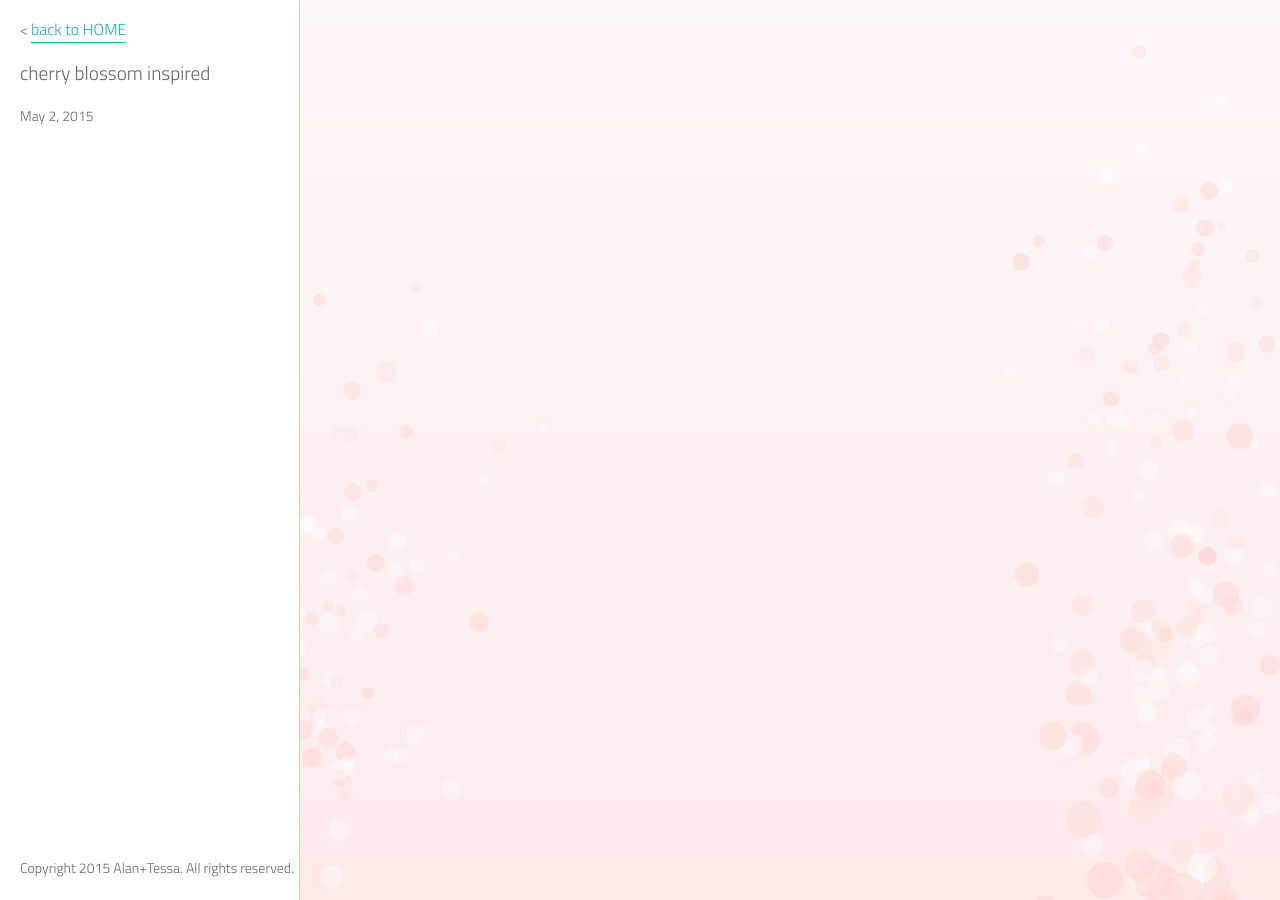
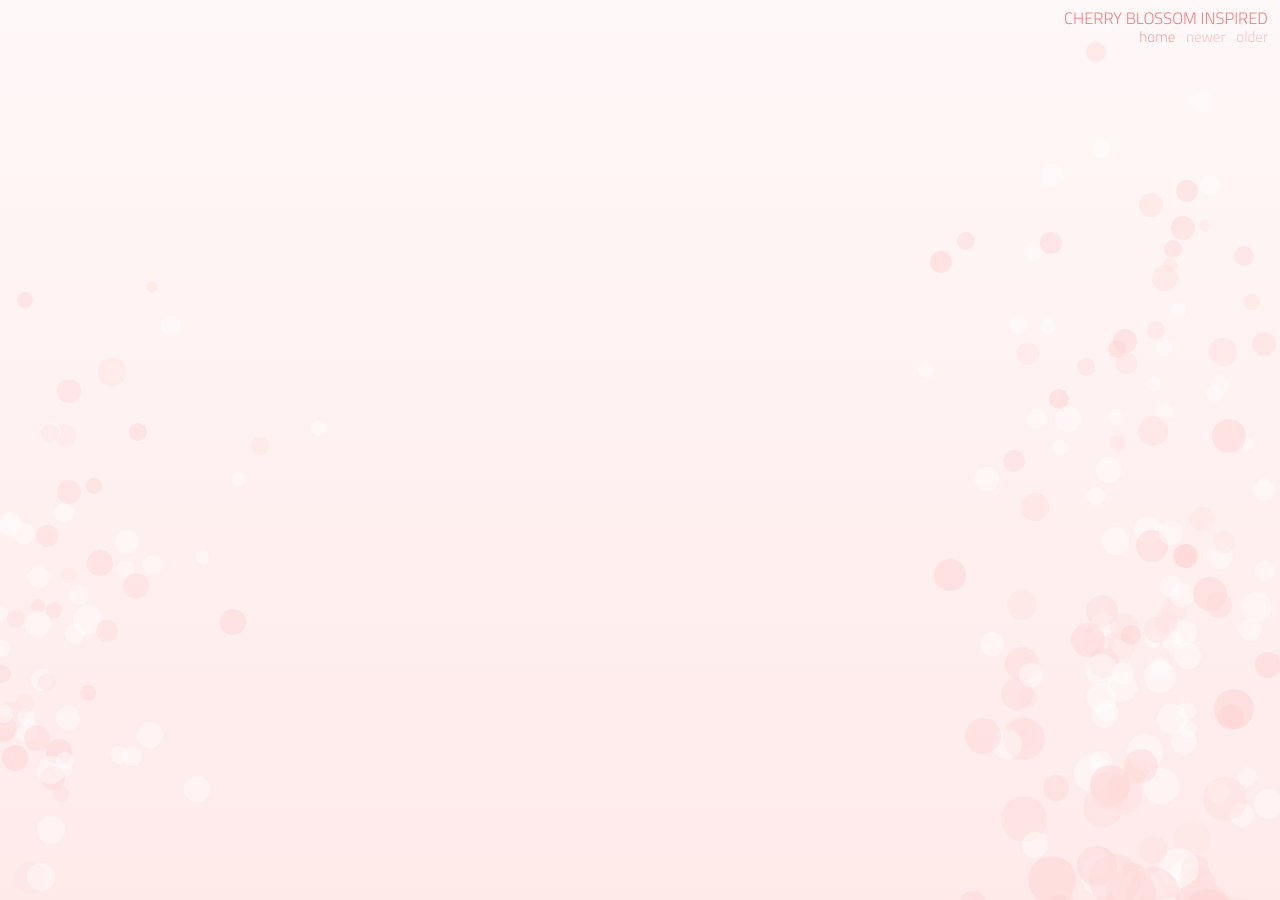
Before and after one commit to alantessa/alantessa.github.io, a Jekyll site: the page built from _posts/2015-05-02-cherry-blossom-inspired.html, in a window 1280 px wide. Built offline with Jekyll 4.4.1, drawn with Linux system fonts in a browser that asks for light colours; nearby versions of some CDN libraries.

Commit message:
Apply minimal design

```diff
--- a/_layouts/post.html
+++ b/_layouts/post.html
@@ -3,11 +3,18 @@ layout: default
 ---
 <article class="post">
 	<div class="menu">
-		<nav><span class="link_icon">&lt;</span><a href="/">back to HOME</a></nav>
-		<h1>{{ page.title }}</h1>
-		<date class="date">{{ page.date | date: "%b %-d, %Y" }}</date>
-		<p>{{ page.description }}</p>
-		<span class="copyright">Copyright 2015 Alan+Tessa. All rights reserved.</span>
+		<h1 class="title" style="color: rgba({{ page.pointcolor }}, 0.7);">{% if page.title %}{{ page.title }}{% else %}Untitled Alan + Tessa Project{% endif %}</h1>
+		<ul class="nav">
+			<li class="home"><a href="/" style="color: rgba({{ page.pointcolor }}, 0.5);">home</a></li>
+			<li class="newer">
+				{% if page.next.url %}<a href="{{ page.next.url }}" style="color: rgba({{ page.pointcolor }}, 0.5);">newer</a>
+				{% else %}<span style="color: rgba({{ page.pointcolor }}, 0.3);">newer</span>{% endif %}
+			</li>
+			<li class="older">
+				{% if page.previous.url %}<a href="{{ page.previous.url }}" style="color: rgba({{ page.pointcolor }}, 0.5);">older</a>
+				{% else %}<span style="color: rgba({{ page.pointcolor }}, 0.3);">older</span>{% endif %}
+			</li>
+		</ul>
 	</div>
 	<div class="canvas_box">
 		{{ content }}
--- a/_posts/2015-05-02-cherry-blossom-inspired.html
+++ b/_posts/2015-05-02-cherry-blossom-inspired.html
@@ -2,8 +2,8 @@
 layout: post
 title:  "cherry blossom inspired"
 date:   2015-05-02 17:00:30
-thumbnail: ""
-description: ""
+thumbnail: "cherry-blossom-inspired.png"
+pointcolor: "235,79,79"
 ---
 <canvas class="draw-target"></canvas>
 <script>
--- a/_sass/_layout.scss
+++ b/_sass/_layout.scss
@@ -1,58 +1,28 @@
 /* layout */
 
 article.post {
-	@media (orientation: portrait), (max-width: $por_in_landscape) and (orientation: landscape) {
-		$menu-height: 220px;
-		.menu {
-			position: absolute;
-			top: 0;
-			left: 0;
-			right: 0;
-			height: $menu-height;
-			// background-color: yellow;
-		}
-		.canvas_box {
-			position: absolute;
-			top: $menu-height;
-			bottom: 0;
-			left: 0;
-			right: 0;
-			// background-color: green;
-		}
+	canvas {display: block;}
+	.canvas_box {
+		position: absolute;
+		top: 0;
+		bottom: 0;
+		left: 0;
+		right: 0;
 	}
-	@media (min-width: $por_in_landscape + 1px) and (orientation: landscape) {
-		$menu-width: 300px;
-		.menu {
-			position: absolute;
-			top: 0;
-			bottom: 0;
-			left: 0;
-			width: $menu-width;
-			// background-color: yellow;
-		}
-		.canvas_box {
-			position: absolute;
-			top: 0;
-			bottom: 0;
-			left: $menu-width;
-			right: 0;
-		}
-	}
+	.menu {
+		box-sizing: border-box;
+		width: 100%;
 
-    canvas {
-        display: block;
-    }
-}
-
-header {
-	// background-color: yellow;
-	padding: 0 2rem;
-	h1 {
-		margin: 1rem 0;
-		font-weight: normal;
+		position: fixed;
+		top: 0;
+		left: 0;
+		z-index: 1;
 	}
 }
 
-footer {
-	text-align: center;
+body {
+	margin: 0 auto;
+	max-width: 75rem;
+	padding: 0 4rem;
+	box-sizing: border-box;
 }
--- a/css/main.scss
+++ b/css/main.scss
@@ -2,56 +2,82 @@
 # Only the main Sass file needs front matter (the dashes are enough)
 ---
 @charset "utf-8";
-
-$por_in_landscape: 700px;
-$text-color: #666;
-$link-color: #20AFBB;
-
 @import "_layout";
 
-body, table, a {
-	color: $text-color;
+html {
+	color: #555;
 	font-family: "Titillium Web", "Verdana", sans-serif;
-	font-size: 14px;
+	font-size: 15px;
+	background-color: #FFF;
 }
 
-a {
-	text-decoration: none;
-	padding-bottom: 1px;
-	border-bottom: 1px solid $link-color;
-	color: $link-color;
-}
+a { text-decoration: none; }
 
-article.post {
-	.menu {
-		box-sizing: border-box;
-		nav {
-			.link_icon {margin-right: 0.2rem;}
-			a {font-size: 1rem;}
+article.post .menu {
+	padding-right: 0.8rem;
+	.title {
+		margin: 0.6rem 0 0;
+		font-weight: normal;
+		font-size: 1.1rem;
+		text-align: right;
+		text-transform: uppercase;
+	}
+	.nav {
+		margin: 0;
+		padding: 0;
+		list-style-type: none;
+		float: right;
+
+		li {
+			display: inline-block;
+			margin-right: 0.5rem;
 		}
-		h1 {
-			font-weight: normal;
-			font-size: 1.2rem;
-		}
-		p {
-			font-size: 1rem;
-			line-height: 1.5em;
-			color: lighten($text-color, 15%);
-		}
-		.copyright {display: block; margin: 0.2rem 0;}
-
-		@media (orientation: portrait), (max-width: $por_in_landscape) and (orientation: landscape) {
-			padding: 10px 20px;
-			border-bottom: 1px solid #CCC;
-			h1 {margin: 1rem 0;}
-			p {display: inline; margin-left: 0.5em;}
-		}
-		@media (min-width: $por_in_landscape + 1px) and (orientation: landscape) {
-			padding: 20px;
-			border-right: 1px solid #CCC;
-			h1 {margin: 1.5rem 0;}
-			.date {display: block; margin: 1.5rem 0;}
-			.copyright {position: absolute; bottom: 1.5em;}
+		li:last-child {
+			margin-right: 0;
 		}
 	}
 }
+
+header {
+	margin: 5rem 0 2rem;
+
+	h1 {
+		margin: 0;
+		font-weight: normal;
+		box-sizing: border-box;
+		padding: 0 1rem;
+		font-size: 3rem;
+	}
+}
+
+footer {
+	margin: 2rem 0 5rem;
+	.copyright { padding: 0 1rem;}
+}
+
+.content {
+	margin: 2rem 0;
+	.post_list {
+		margin: 0;
+		padding: 0;
+		list-style-type: none;
+		overflow: hidden;
+	}
+	.post_list li {
+		$n_col: 3;
+		float: left;
+		width: 100% / $n_col;
+		box-sizing: border-box;
+		padding: 0 1rem;
+		position: relative;
+		margin: 0.8rem 0;
+		img { width: 100%; }
+		.info {
+			position: absolute;
+			top: 0.7rem;
+			right: 2rem;
+			text-align: right;
+			.title {display: block;}
+		}
+	}
+}
```
Also changed, not shown: _layouts/page.html (+8 -0 lines), index.html (+10 -16 lines), image/thumbnail/cherry-blossom-inspired.png (added), 2 other files.
